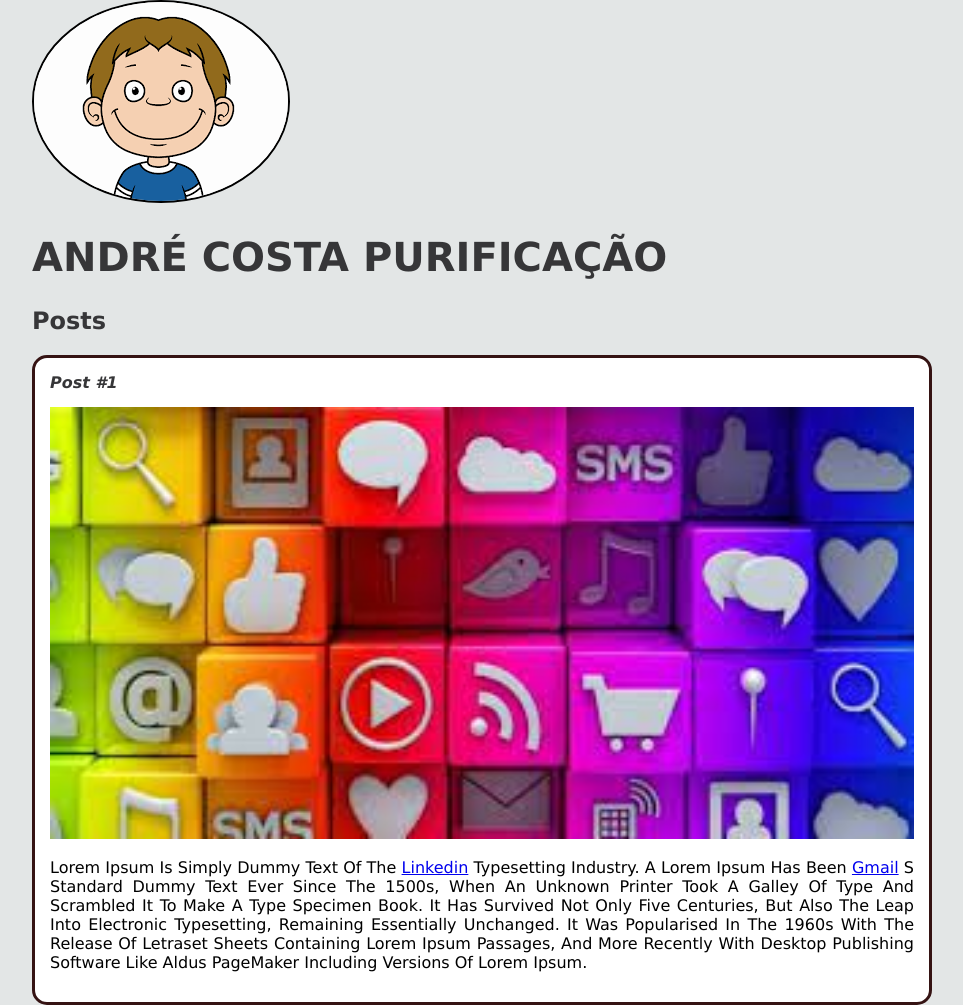
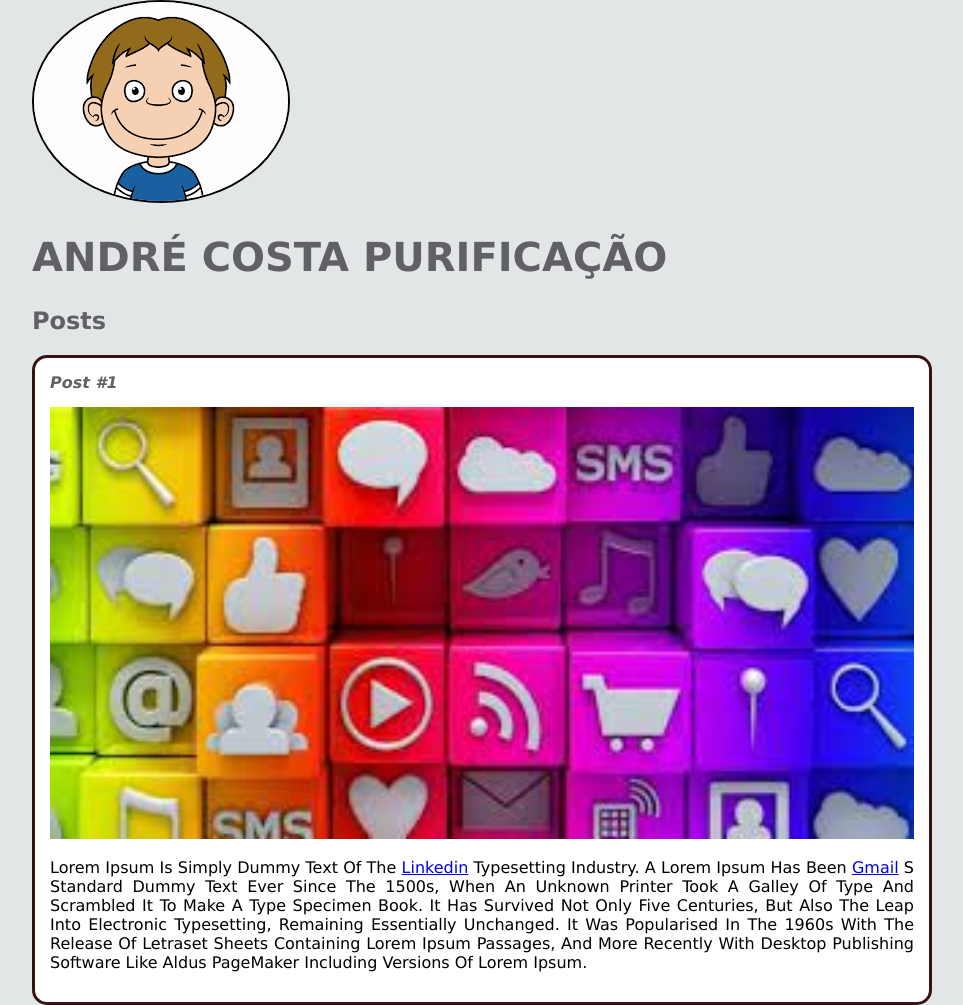
Before and after one commit to acostaapk/Workspace, a plain HTML site: page Meu primeiro site pessoal.html in a window 1280 px wide. Shown: the top 1005 px of the page, without its empty margins (158-1121 px from the left). Drawn offline with Linux system fonts and the light colour scheme.

Commit message:
Ateração de cor do title e subtitles

```diff
--- a/style.css
+++ b/style.css
@@ -5,7 +5,7 @@ body{
     margin:auto
 }
 #title, .subtitle, .post_title{
-    color: rgb(54, 54, 56);
+    color: rgb(97, 97, 101);
 }
 #title {
     font-size: 40px;
```
